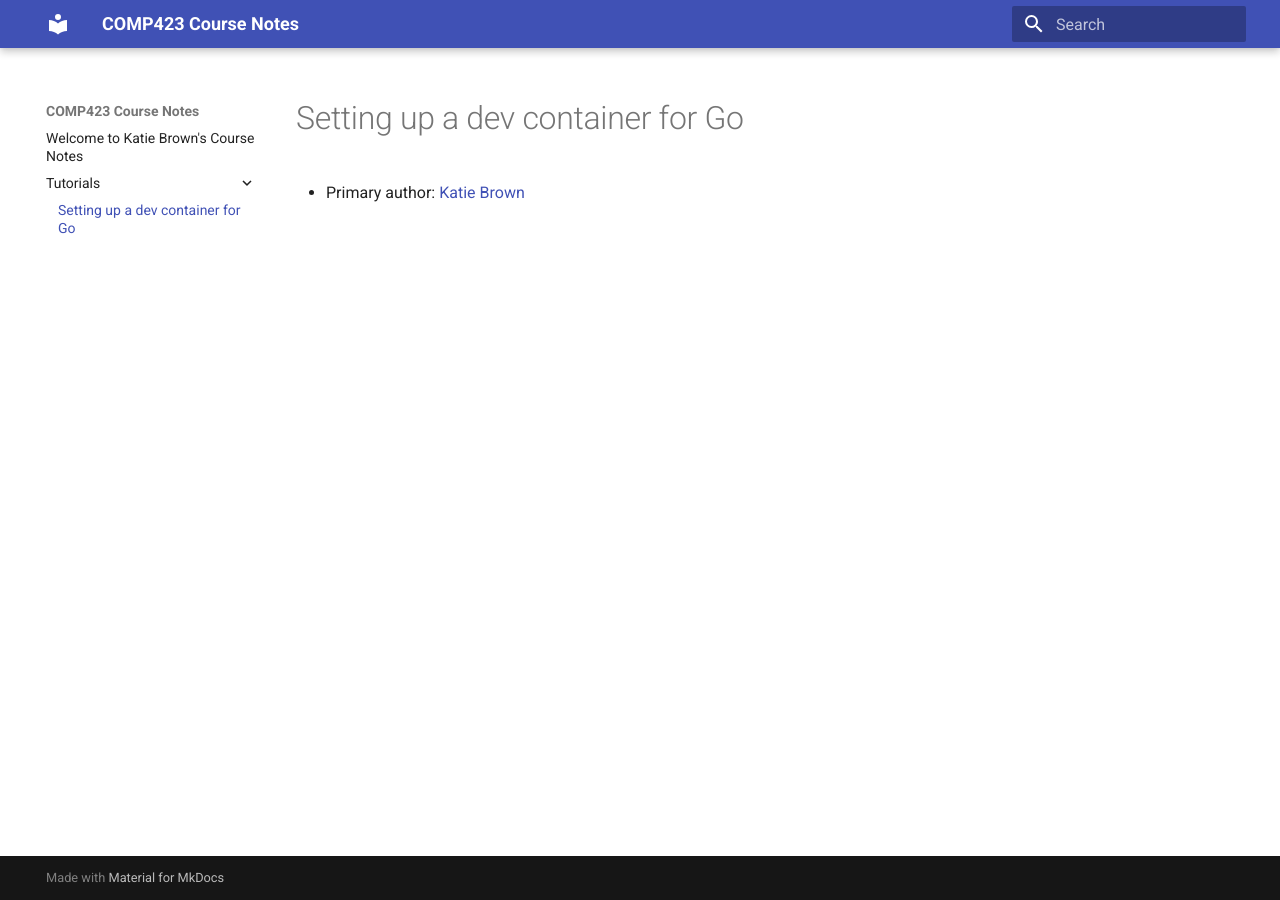
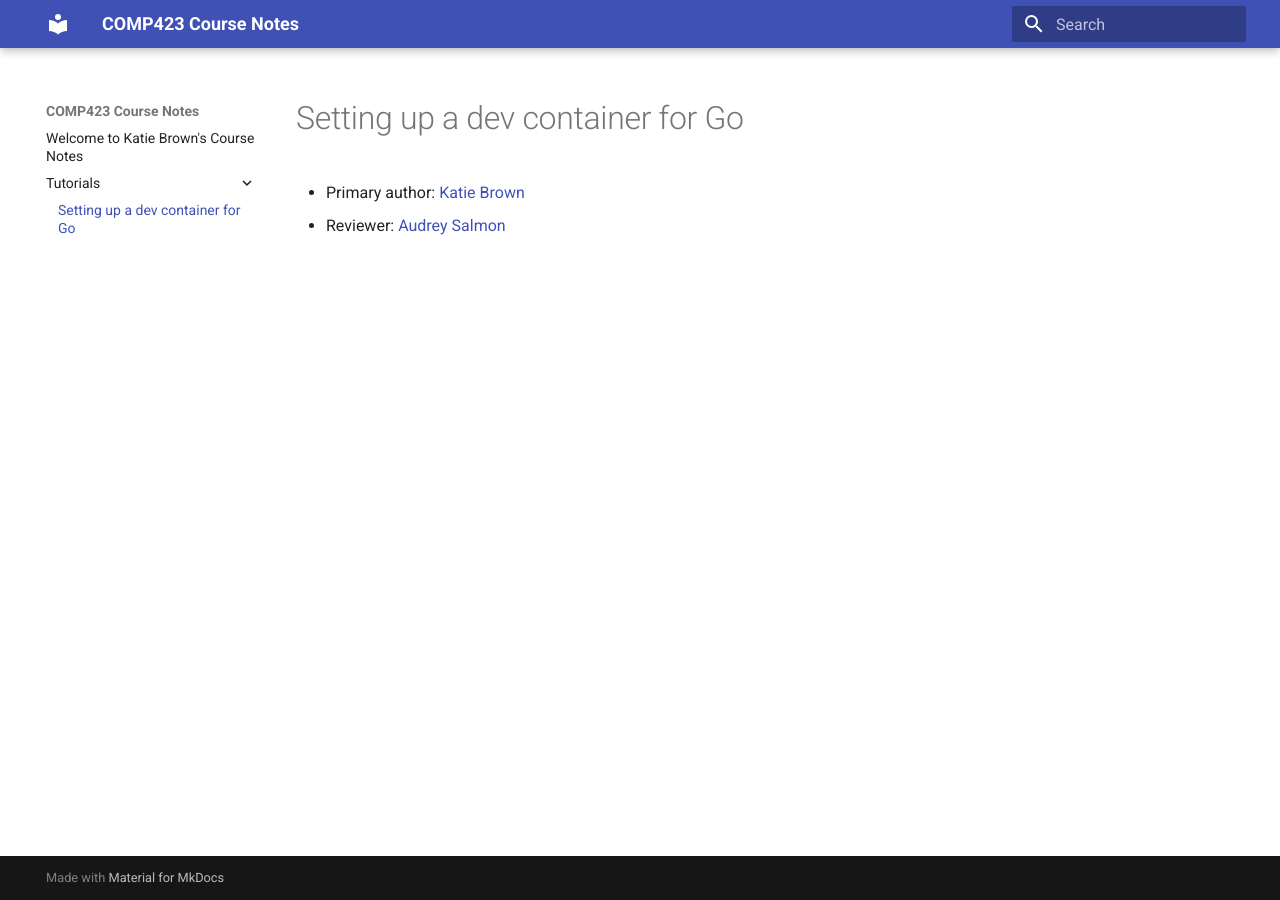
Before and after one commit to kgbrown5/comp423-course-notes, an MkDocs documentation site: the page built from docs/tutorials/go-setup.md, in a window 1280 px wide. Built offline with MkDocs 1.6.1 and Material for MkDocs 9.7.7, drawn with Linux system fonts in a browser that asks for light colours.

Commit message:
Added Audrey as the reviewer

```diff
--- a/docs/tutorials/go-setup.md
+++ b/docs/tutorials/go-setup.md
@@ -1,3 +1,4 @@
 # Setting up a dev container for Go
 
 * Primary author: [Katie Brown](https://github.com/kgbrown5)
+* Reviewer: [Audrey Salmon](https://github.com/asalmon1)
```
